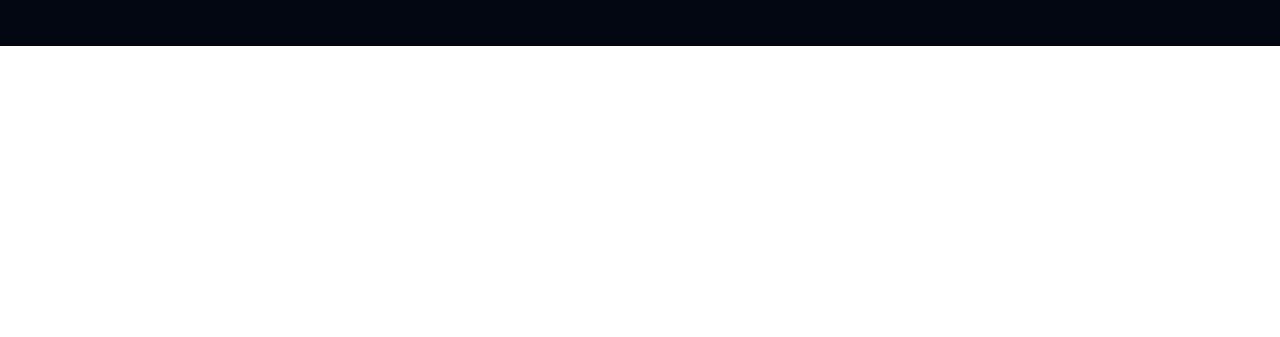
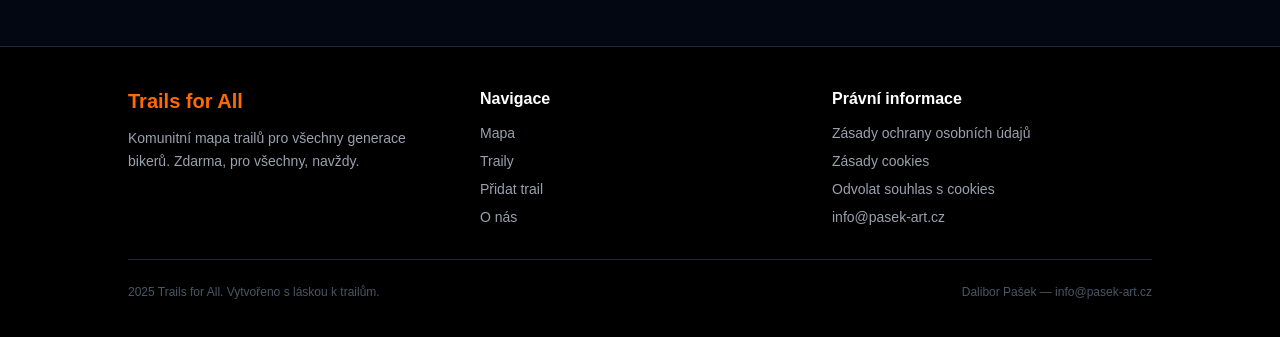
Before and after one commit to djdan85/TrailsForAll, a Next.js app: page / in a window 1280 px wide. Shown: the part 1182-1519 px from the top of the page. Before the commit the page ends 1228 px from the top, so only its background shows below. Built offline with nearby package versions, Linux system fonts and the light colour scheme; no server answers; the database is empty.

Commit message:
Patička a odvolání cookies

```diff
--- /dev/null
+++ b/app/components/Footer.tsx
@@ -0,0 +1,80 @@
+'use client'
+
+import Link from 'next/link'
+
+export default function Footer() {
+  const handleResetCookies = () => {
+    localStorage.removeItem('cookie-consent')
+    window.location.reload()
+  }
+
+  return (
+    <footer className="bg-black border-t border-gray-800 px-4 py-10">
+      <div className="max-w-5xl mx-auto">
+
+        <div className="grid grid-cols-1 md:grid-cols-3 gap-8 mb-8">
+
+          <div>
+            <h3 className="text-orange-500 font-bold text-xl mb-3">Trails for All</h3>
+            <p className="text-gray-400 text-sm leading-relaxed">
+              Komunitní mapa trailů pro všechny generace bikerů. Zdarma, pro všechny, navždy.
+            </p>
+          </div>
+
+          <div>
+            <h4 className="text-white font-semibold mb-3">Navigace</h4>
+            <div className="flex flex-col gap-2">
+              <Link href="/" className="text-gray-400 text-sm hover:text-orange-500 transition">
+                Mapa
+              </Link>
+              <Link href="/trails" className="text-gray-400 text-sm hover:text-orange-500 transition">
+                Traily
+              </Link>
+              <Link href="/add-trail" className="text-gray-400 text-sm hover:text-orange-500 transition">
+                Přidat trail
+              </Link>
+              <Link href="/o-nas" className="text-gray-400 text-sm hover:text-orange-500 transition">
+                O nás
+              </Link>
+            </div>
+          </div>
+
+          <div>
+            <h4 className="text-white font-semibold mb-3">Právní informace</h4>
+            <div className="flex flex-col gap-2">
+              <Link href="/zasady-ochrany" className="text-gray-400 text-sm hover:text-orange-500 transition">
+                Zásady ochrany osobních údajů
+              </Link>
+              <Link href="/cookies" className="text-gray-400 text-sm hover:text-orange-500 transition">
+                Zásady cookies
+              </Link>
+              <button
+                onClick={handleResetCookies}
+                className="text-gray-400 text-sm hover:text-orange-500 transition text-left"
+              >
+                Odvolat souhlas s cookies
+              </button>
+              <button
+                onClick={() => window.location.href = 'mailto:info@pasek-art.cz'}
+                className="text-gray-400 text-sm hover:text-orange-500 transition text-left"
+              >
+                info@pasek-art.cz
+              </button>
+            </div>
+          </div>
+
+        </div>
+
+        <div className="border-t border-gray-800 pt-6 flex flex-col md:flex-row items-center justify-between gap-2">
+          <p className="text-gray-600 text-xs">
+            2025 Trails for All. Vytvořeno s láskou k trailům.
+          </p>
+          <p className="text-gray-600 text-xs">
+            Dalibor Pašek — info@pasek-art.cz
+          </p>
+        </div>
+
+      </div>
+    </footer>
+  )
+}
--- a/app/layout.tsx
+++ b/app/layout.tsx
@@ -3,6 +3,7 @@
 import './globals.css'
 import Navbar from './components/Navbar'
 import CookieBanner from './components/CookieBanner'
+import Footer from './components/Footer'
 
 const geistSans = Geist({
   variable: '--font-geist-sans',
@@ -29,6 +30,7 @@
       <body className={`${geistSans.variable} ${geistMono.variable} antialiased`}>
         <Navbar />
         {children}
+        <Footer />
         <CookieBanner />
       </body>
     </html>
```
